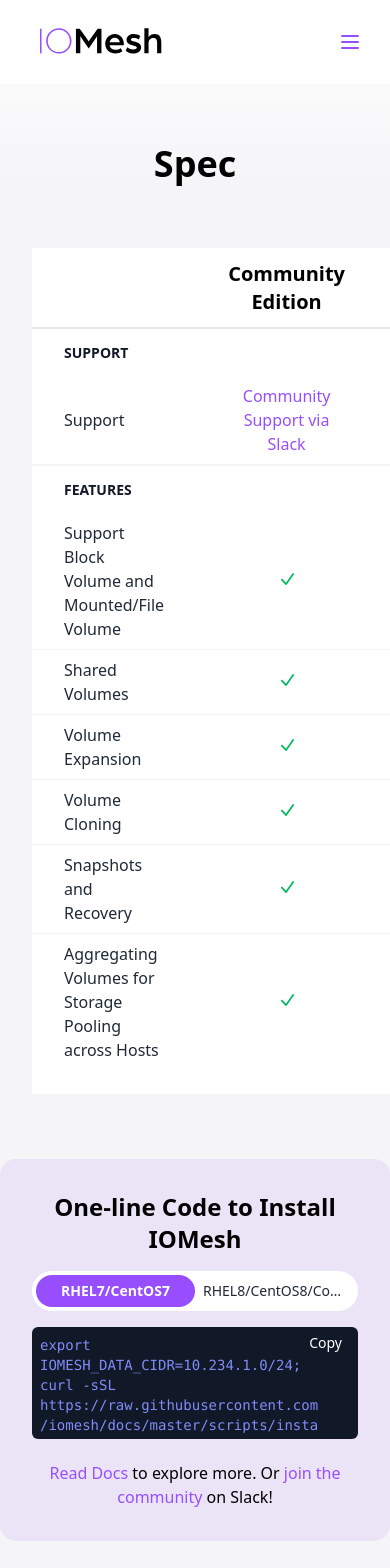
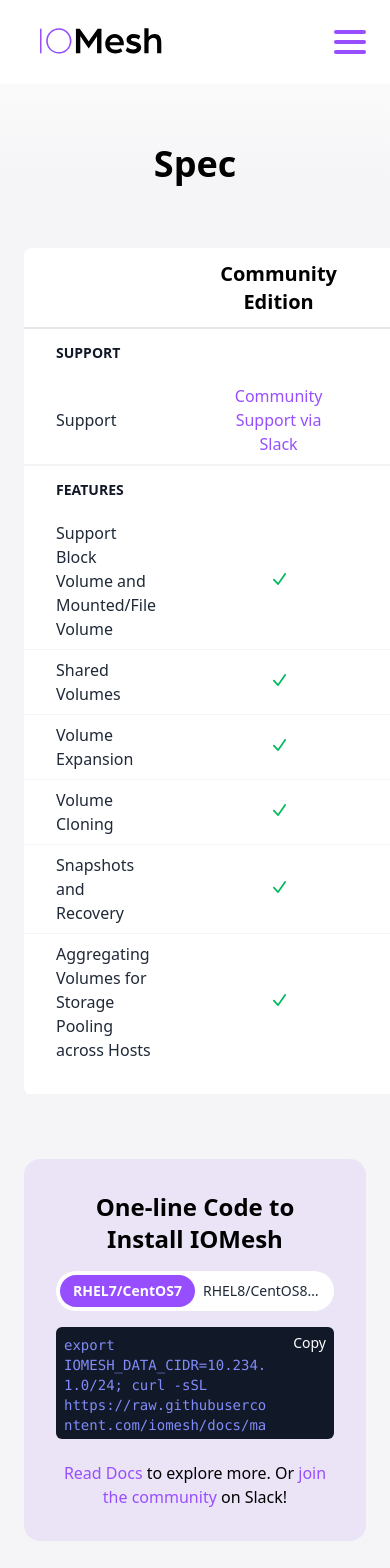
Before and after one commit to SmartX-Design/IOMesh-website, a Next.js app: page /spec in a window 390 px wide. Shown: the top 1568 px of the page. Built offline with nearby package versions, Linux system fonts and the light colour scheme.

Commit message:
Add animation to mobile nav; fix bugs

```diff
--- a/components/install.js
+++ b/components/install.js
@@ -28,16 +28,16 @@
         </div>
         <div className="tabBody relative max-w-xl mx-auto">
           {isTabOne && <React.Fragment>
-              <textarea type="textarea" disabled value="export IOMESH_DATA_CIDR=10.234.1.0/24; curl -sSL https://raw.githubusercontent.com/iomesh/docs/master/scripts/install_iomesh_el7.sh | sh -"
-                className="w-full py-2 pl-2 pr-8 h-28 sm:h-20 resize-none bg-gray-900 rounded-md text-indigo-400 font-mono text-sm hover:shadow-lg transition-shadow"
+              <textarea type="textarea" readOnly value="export IOMESH_DATA_CIDR=10.234.1.0/24; curl -sSL https://raw.githubusercontent.com/iomesh/docs/master/scripts/install_iomesh_el7.sh | sh -"
+                className="w-full py-2 pl-2 pr-16 h-28 sm:h-20 resize-none bg-gray-900 rounded-md text-indigo-400 font-mono text-sm hover:shadow-lg transition-shadow"
               />
-              <button className="px-4 h-8 absolute top-0 right-0 rounded-md text-white text-sm hover:text-iopurple-light">Copy</button>
+              <button className="px-2 h-8 absolute top-0 right-0 rounded-md text-white text-sm hover:text-iopurple-light focus:outline-none">Copy</button>
             </React.Fragment>}
           {isTabTwo && <React.Fragment>
-            <textarea type="textarea" disabled value="export IOMESH_DATA_CIDR=10.234.1.0/24; curl -sSL https://raw.githubusercontent.com/iomesh/docs/master/scripts/install_iomesh_el8.sh | sh -"
-                className="w-full py-2 pl-2 pr-8 h-28 sm:h-20 resize-none bg-gray-900 rounded-md text-indigo-400 font-mono text-sm hover:shadow-lg transition-shadow"
+            <textarea type="textarea" readOnly value="export IOMESH_DATA_CIDR=10.234.1.0/24; curl -sSL https://raw.githubusercontent.com/iomesh/docs/master/scripts/install_iomesh_el8.sh | sh -"
+                className="w-full py-2 pl-2 pr-16 h-28 sm:h-20 resize-none bg-gray-900 rounded-md text-indigo-400 font-mono text-sm hover:shadow-lg transition-shadow"
             />
-            <button className="px-4 h-8 absolute top-0 right-0 rounded-md text-white text-sm hover:text-iopurple-light">Copy</button>
+            <button className="px-2 h-8 absolute top-0 right-0 rounded-md text-white text-sm hover:text-iopurple-light focus:outline-none">Copy</button>
           </React.Fragment>}
         </div>
       </div>
--- a/components/topnav.js
+++ b/components/topnav.js
@@ -21,28 +21,19 @@
             height={84}
           />
         </Link>
-        <button
-          className="w-12 h-12 hover:bg-iopurple rounded lg:hidden text-iopurple ml-auto hover:text-white outline-none ring-0 transition"
+        <button id="navHamburger"
+          className={`${
+            active ? 'open' : ' '}
+            lg:hidden`}
           onClick={handleClick}
         >
-          <svg
-            className='w-6 h-6 mx-auto'
-            fill='none'
-            stroke='currentColor'
-            viewBox='0 0 24 24'
-            xmlns='http://www.w3.org/2000/svg'
-          >
-            <path
-              strokeLinecap='round'
-              strokeLinejoin='round'
-              strokeWidth={2}
-              d='M4 6h16M4 12h16M4 18h16'
-            />
-          </svg>
+          <span></span>
+          <span></span>
+          <span></span>
         </button>
         <ul className={`${
             active ? '' : 'hidden'
-          } flex flex-col absolute bg-white right-0 top-20 rounded p-4 lg:p-0 lg:bg-transparent lg:relative lg:top-0 lg:flex lg:flex-row lg:items-center lg:space-x-4 shadow-xl lg:shadow-none`}>
+          } flex flex-col absolute bg-white right-0 top-20 rounded-xl p-4 lg:p-0 lg:bg-transparent lg:relative lg:top-0 lg:flex-row lg:items-center lg:space-x-4 shadow-xl lg:shadow-none`}>
           <li className="">
             <Link href="/spec">
               <a className={ `p-4 text-base text-gray-800 hover:text-iopurple block w-full lg:w-auto ${
--- a/pages/contact.js
+++ b/pages/contact.js
@@ -14,23 +14,23 @@
       <section className="py-16">
           <div className="sectionContentWrapper">
             <form className="contactForm">
-              <div className="flex space-x-4">
-                <div className="w-2/4">
+              <div className="sm:flex sm:space-x-4 space-y-4 sm:space-y-0">
+                <div className="w-full sm:w-2/4">
                   <label for="firstName">First Name</label>
                   <input type="text" id="firstName" required className="input w-full error"></input>
                   <div class="text-red-500 text-sm leading-loose">First Name is required.</div>
                 </div>
-                <div className="w-2/4">
+                <div className="w-full sm:w-2/4">
                   <label for="lastName">Last Name</label>
                   <input type="text" id="lastName" required className="input w-full"></input>
                 </div>
               </div>
-              <div className="flex space-x-4">
-                <div className="w-2/4">
+              <div className="sm:flex sm:space-x-4 space-y-4 sm:space-y-0">
+                <div className="w-full sm:w-2/4">
                   <label for="company">Company</label>
                   <input type="text" id="company" required className="input w-full"></input>
                 </div>
-                <div className="w-2/4">
+                <div className="w-full sm:w-2/4">
                   <label for="jobTitle">Job Title</label>
                   <input type="text" id="jobTitle" required className="input w-full"></input>
                 </div>
@@ -43,13 +43,13 @@
                 <label for="message">Message</label>
                 <textarea id="message" className="input w-full" placeholder="Request for support or demo, or ask us anything."></textarea>
               </div>
-              <div className="flex justify-items-end">
-                <div className="w-3/4 flex items-center">
+              <div className="sm:flex justify-items-end">
+                <div className="w-full sm:w-3/4 flex items-center mb-4 sm:mb-0">
                   <input type="checkbox" id="subscribe" className="subscribeCheck"/>
                   <label for="subscribe" className="subscribeCheckToggle mr-2">Toggle</label>
-                  <label for="subscribe" className="cursor-pointer hover:text-gray-800">Subscribe to IOMesh Newsletter</label>
+                  <label for="subscribe" className="cursor-pointer hover:text-gray-800 text-sm sm:text-base">Subscribe to IOMesh Newsletter</label>
                 </div>
-                <div className="w-1/4">
+                <div className="w-full sm:w-1/4">
                   <button className="w-full h-12 rounded-md bg-gray-900 text-white font-bold hover:bg-iopurple">
                     Submit
                   </button>
--- a/pages/index.js
+++ b/pages/index.js
@@ -8,7 +8,7 @@
   return (
     <Layout>
       <Head>
-          <title>IOMesh</title>
+        <title>IOMesh</title>
       </Head>
       <section className="firstSection">
         <div className="sectionContentWrapper">
--- a/pages/spec.js
+++ b/pages/spec.js
@@ -15,7 +15,7 @@
         </section>
         <section className="py-16">
           <div className="sectionContentWrapper overflow-auto ">
-            <table className="table-fixed max-w-screen-lg mx-auto text-left bg-white lg:rounded-lg">
+            <table className="table-fixed max-w-screen-lg mx-auto text-left bg-white rounded-lg sm:rounded-xl">
               <thead className="text-xl border-b-2 border-gray-200">
                 <tr className="h-20">
                     <th className="w-2/5 px-8"></th>
@@ -133,7 +133,7 @@
           </div>
         </section>
         <section className="pb-20">
-          <div className="max-w-screen-lg mx-auto">
+          <div className="container mx-auto max-w-screen-lg px-6 sm:px-8 lg:px-0">
             <Install></Install>
           </div>
         </section>
--- a/styles/globals.css
+++ b/styles/globals.css
@@ -39,8 +39,58 @@
     @apply text-iopurple;
 }
 
+#navHamburger {
+    width: 48px;
+    height: 48px;
+    position: relative;
+    transform: rotate(0deg);
+    transition: .2s ease-in-out;
+    cursor: pointer;
+}
+
+#navHamburger span {
+    display: block;
+    position: absolute;
+    height: 4px;
+    width: 32px;
+    background: #974EFF;
+    border-radius: 4px;
+    opacity: 1;
+    left: 8px;
+    transform: rotate(0deg);
+    transition: .25s ease-in-out;
+}
+
+#navHamburger span:nth-child(1) {
+    top: 12px;
+    transform-origin: left center;
+  }
+
+  #navHamburger span:nth-child(2) {
+    top: 22px;
+    transform-origin: left center;
+  }
+
+  #navHamburger span:nth-child(3) {
+    top: 32px;
+    transform-origin: left center;
+  }
+
+  #navHamburger.open span:nth-child(1) {
+    transform: rotate(45deg) translate(2.5px, -3.5px);
+  }
+
+  #navHamburger.open span:nth-child(2) {
+    width: 0%;
+    opacity: 0;
+  }
+
+  #navHamburger.open span:nth-child(3) {
+    transform: rotate(-45deg) translate(2px, 4px);
+  }
+
 .sectionContentWrapper {
-    @apply container mx-auto max-w-screen-xl px-8;
+    @apply container mx-auto max-w-screen-xl px-6 sm:px-8;
 }
 
 .footerLink {
@@ -106,11 +156,15 @@
 }
 
 .contactForm {
-    @apply max-w-screen-sm bg-white p-10 mx-auto sm:rounded-xl space-y-4;
+    @apply max-w-screen-sm bg-white p-10 mx-auto rounded-lg sm:rounded-xl space-y-4;
 }
 
 .contactForm label {
     @apply text-gray-600 leading-loose block;
+}
+
+.contactForm label[for="subscribe"] {
+    @apply leading-none sm:leading-normal;
 }
 
 .subscribeCheck {
```
Also changed, not shown: 1 other file (tests, documents, lock files or other folders).
